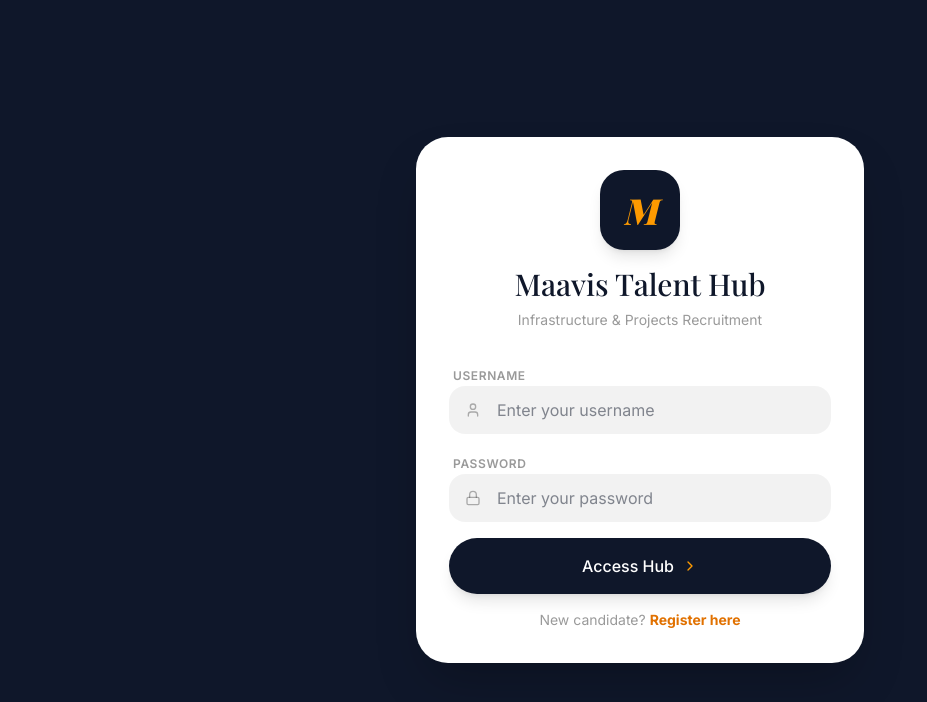
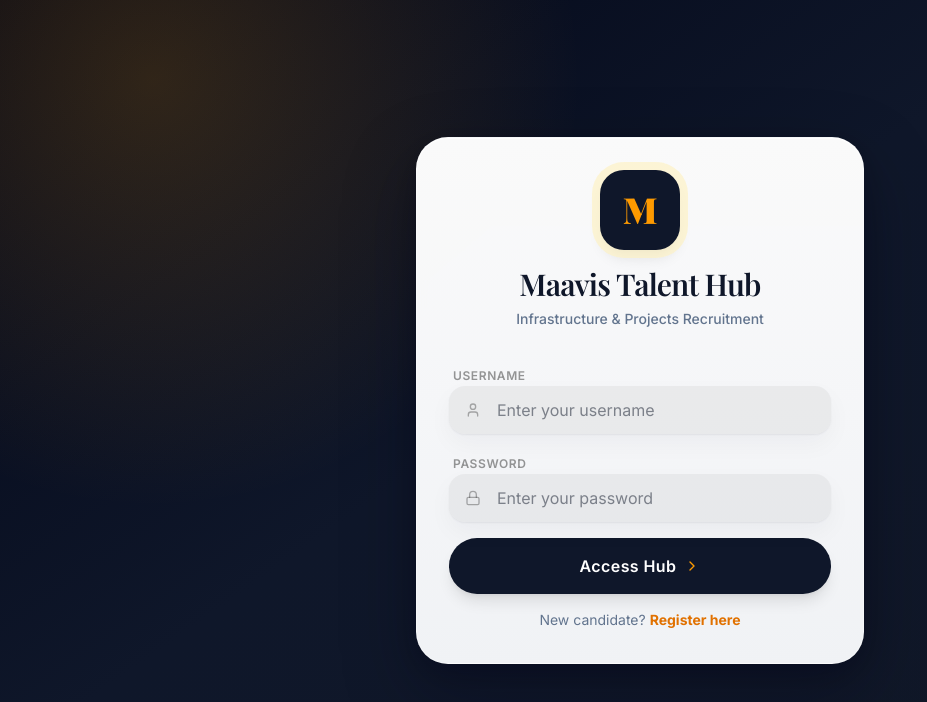
Before and after one commit to bigmanorange/MPPL, a React (Vite) app: page / in a window 1280 px wide. Shown: the top 702 px of the page, without its empty margins (0-927 px from the left). Built offline with nearby package versions, Linux system fonts and the light colour scheme; a web font is replaced by a local one.

Commit message:
Refresh auth UI styling for a cleaner premium look

```diff
--- a/src/App.tsx
+++ b/src/App.tsx
@@ -682,7 +682,7 @@ export default function App() {
   }, [view, selectedTest]);
 
   return (
-    <div className="min-h-screen bg-[#F8FAFC] text-[#0F172A] font-sans selection:bg-amber-100">
+    <div className="app-shell min-h-screen bg-[#F8FAFC] text-[#0F172A] font-sans selection:bg-amber-100">
       <AnimatePresence mode="wait">
         {view === 'login' && (
           <motion.div
@@ -690,15 +690,15 @@ export default function App() {
             initial={{ opacity: 0, y: 20 }}
             animate={{ opacity: 1, y: 0 }}
             exit={{ opacity: 0, y: -20 }}
-            className="flex items-center justify-center min-h-screen p-4 bg-[#0F172A]"
+            className="auth-screen flex items-center justify-center min-h-screen p-6"
           >
-            <div className="w-full max-w-md bg-white rounded-[32px] p-8 shadow-2xl border border-white/10">
+            <div className="auth-card w-full max-w-md rounded-[32px] p-8">
               <div className="flex flex-col items-center mb-8">
-                <div className="w-20 h-20 bg-[#0F172A] rounded-3xl flex items-center justify-center mb-4 shadow-lg">
+                <div className="w-20 h-20 bg-[#0F172A] rounded-3xl flex items-center justify-center mb-4 shadow-lg ring-8 ring-amber-100/70">
                   <span className="text-4xl font-serif font-black text-amber-500 italic">M</span>
                 </div>
-                <h1 className="text-3xl font-serif font-medium text-center text-[#0F172A]">Maavis Talent Hub</h1>
-                <p className="text-sm text-black/40 mt-2">Infrastructure & Projects Recruitment</p>
+                <h1 className="text-3xl font-serif font-semibold tracking-tight text-center text-[#0F172A]">Maavis Talent Hub</h1>
+                <p className="text-sm text-slate-500 mt-2 font-medium">Infrastructure & Projects Recruitment</p>
               </div>
 
               <form onSubmit={handleLogin} className="space-y-4">
@@ -756,13 +756,13 @@ export default function App() {
 
                 <button
                   type="submit"
-                  className="w-full bg-[#0F172A] hover:bg-[#1E293B] text-white rounded-full py-4 font-medium transition-all flex items-center justify-center gap-2 group shadow-lg"
+                  className="w-full bg-[#0F172A] hover:bg-[#111827] text-white rounded-full py-4 font-semibold tracking-wide transition-all flex items-center justify-center gap-2 group shadow-lg"
                 >
                   Access Hub
                   <ChevronRight className="w-4 h-4 group-hover:translate-x-1 transition-transform text-amber-500" />
                 </button>
 
-                <p className="text-center text-sm text-black/40 mt-4">
+                <p className="text-center text-sm text-slate-500 mt-4">
                   New candidate? <button type="button" onClick={() => setView('register')} className="text-amber-600 font-bold hover:underline">Register here</button>
                 </p>
               </form>
@@ -776,15 +776,15 @@ export default function App() {
             initial={{ opacity: 0, y: 20 }}
             animate={{ opacity: 1, y: 0 }}
             exit={{ opacity: 0, y: -20 }}
-            className="flex items-center justify-center min-h-screen p-4 bg-[#0F172A]"
+            className="auth-screen flex items-center justify-center min-h-screen p-6"
           >
-            <div className="w-full max-w-md bg-white rounded-[32px] p-8 shadow-2xl border border-white/10">
+            <div className="auth-card w-full max-w-md rounded-[32px] p-8">
               <div className="flex flex-col items-center mb-8">
-                <div className="w-16 h-16 bg-[#0F172A] rounded-2xl flex items-center justify-center mb-4 shadow-lg">
+                <div className="w-16 h-16 bg-[#0F172A] rounded-2xl flex items-center justify-center mb-4 shadow-lg ring-8 ring-amber-100/70">
                   <span className="text-3xl font-serif font-black text-amber-500 italic">M</span>
                 </div>
-                <h1 className="text-2xl font-serif font-medium text-center text-[#0F172A]">Join Maavis Talent</h1>
-                <p className="text-xs text-black/40 mt-2">Create your candidate profile</p>
+                <h1 className="text-2xl font-serif font-semibold tracking-tight text-center text-[#0F172A]">Join Maavis Talent</h1>
+                <p className="text-xs text-slate-500 mt-2 font-medium">Create your candidate profile</p>
               </div>
 
               <form onSubmit={handleRegister} className="space-y-4">
@@ -845,7 +845,7 @@ export default function App() {
 
                 <button
                   type="submit"
-                  className="w-full bg-[#0F172A] hover:bg-[#1E293B] text-white rounded-full py-4 font-medium transition-all shadow-lg"
+                  className="w-full bg-[#0F172A] hover:bg-[#111827] text-white rounded-full py-4 font-semibold tracking-wide transition-all shadow-lg"
                 >
                   Create Account
                 </button>
@@ -853,7 +853,7 @@ export default function App() {
                 <button
                   type="button"
                   onClick={() => setView('login')}
-                  className="w-full text-center text-sm text-black/40 hover:text-black transition-colors"
+                  className="w-full text-center text-sm text-slate-500 hover:text-slate-900 transition-colors font-medium"
                 >
                   Already have an account? Login
                 </button>
--- a/src/index.css
+++ b/src/index.css
@@ -8,7 +8,107 @@
 }
 
 @layer base {
+  :root {
+    color-scheme: light;
+    text-rendering: geometricPrecision;
+    font-synthesis: none;
+    -webkit-font-smoothing: antialiased;
+    -moz-osx-font-smoothing: grayscale;
+  }
+
+  * {
+    -webkit-tap-highlight-color: transparent;
+  }
+
   body {
     @apply antialiased;
+    margin: 0;
+    min-height: 100vh;
+    background:
+      radial-gradient(circle at 18% 16%, rgba(245, 158, 11, 0.12), transparent 42%),
+      radial-gradient(circle at 86% 2%, rgba(15, 23, 42, 0.12), transparent 36%),
+      linear-gradient(160deg, #f8fafc 0%, #f1f5f9 55%, #f8fafc 100%);
+    color: #0f172a;
+  }
+
+  #root {
+    min-height: 100vh;
   }
 }
+
+@layer components {
+  .app-shell {
+    position: relative;
+    isolation: isolate;
+  }
+
+  .app-shell::before,
+  .app-shell::after {
+    content: '';
+    position: fixed;
+    inset: 0;
+    pointer-events: none;
+    z-index: -1;
+  }
+
+  .app-shell::before {
+    background: radial-gradient(circle at top right, rgba(245, 158, 11, 0.14), transparent 38%);
+  }
+
+  .app-shell::after {
+    background: radial-gradient(circle at -10% 80%, rgba(15, 23, 42, 0.08), transparent 42%);
+  }
+
+  .auth-screen {
+    background:
+      radial-gradient(circle at 12% 10%, rgba(245, 158, 11, 0.18), transparent 32%),
+      radial-gradient(circle at 88% 90%, rgba(15, 23, 42, 0.2), transparent 36%),
+      linear-gradient(145deg, #020617 0%, #0f172a 45%, #111827 100%);
+  }
+
+  .auth-card {
+    background: linear-gradient(180deg, rgba(255, 255, 255, 0.98), rgba(248, 250, 252, 0.97));
+    border: 1px solid rgba(255, 255, 255, 0.35);
+    box-shadow:
+      0 6px 20px rgba(2, 6, 23, 0.2),
+      0 28px 70px rgba(2, 6, 23, 0.35),
+      inset 0 1px 0 rgba(255, 255, 255, 0.75);
+    backdrop-filter: blur(6px);
+  }
+
+  .app-shell :where(input, select, textarea) {
+    border: 1px solid rgba(15, 23, 42, 0.08);
+    box-shadow: 0 1px 2px rgba(15, 23, 42, 0.06), 0 10px 25px rgba(15, 23, 42, 0.04);
+    transition: border-color 0.2s ease, box-shadow 0.2s ease, background-color 0.2s ease;
+  }
+
+  .app-shell :where(input, select, textarea):focus {
+    border-color: rgba(245, 158, 11, 0.55);
+    box-shadow: 0 0 0 3px rgba(245, 158, 11, 0.15), 0 12px 32px rgba(15, 23, 42, 0.08);
+  }
+
+  .app-shell :where(button) {
+    cursor: pointer;
+    transition: transform 0.18s ease, box-shadow 0.22s ease, filter 0.22s ease;
+  }
+
+  .app-shell :where(button:hover:not(:disabled)) {
+    filter: saturate(1.05);
+  }
+
+  .app-shell :where(button:active:not(:disabled)) {
+    transform: translateY(1px);
+  }
+
+  .app-shell :where(button:focus-visible, a:focus-visible) {
+    outline: 2px solid rgba(245, 158, 11, 0.8);
+    outline-offset: 3px;
+    border-radius: 0.75rem;
+  }
+
+  .app-shell :where(.shadow-lg, .shadow-xl, .shadow-2xl, .shadow-sm) {
+    box-shadow:
+      0 2px 6px rgba(15, 23, 42, 0.04),
+      0 14px 34px rgba(15, 23, 42, 0.08);
+  }
+}
--- a/vite.config.ts
+++ b/vite.config.ts
@@ -9,7 +9,7 @@ export default defineConfig({
     port: 5173,
 
     // allow ngrok & tunnels
-    allowedHosts: "georgetta-renascent-doubly.ngrok-free.dev",
+    allowedHosts: ["georgetta-renascent-doubly.ngrok-free.dev"],
 
     proxy: {
       "/api": {
```
